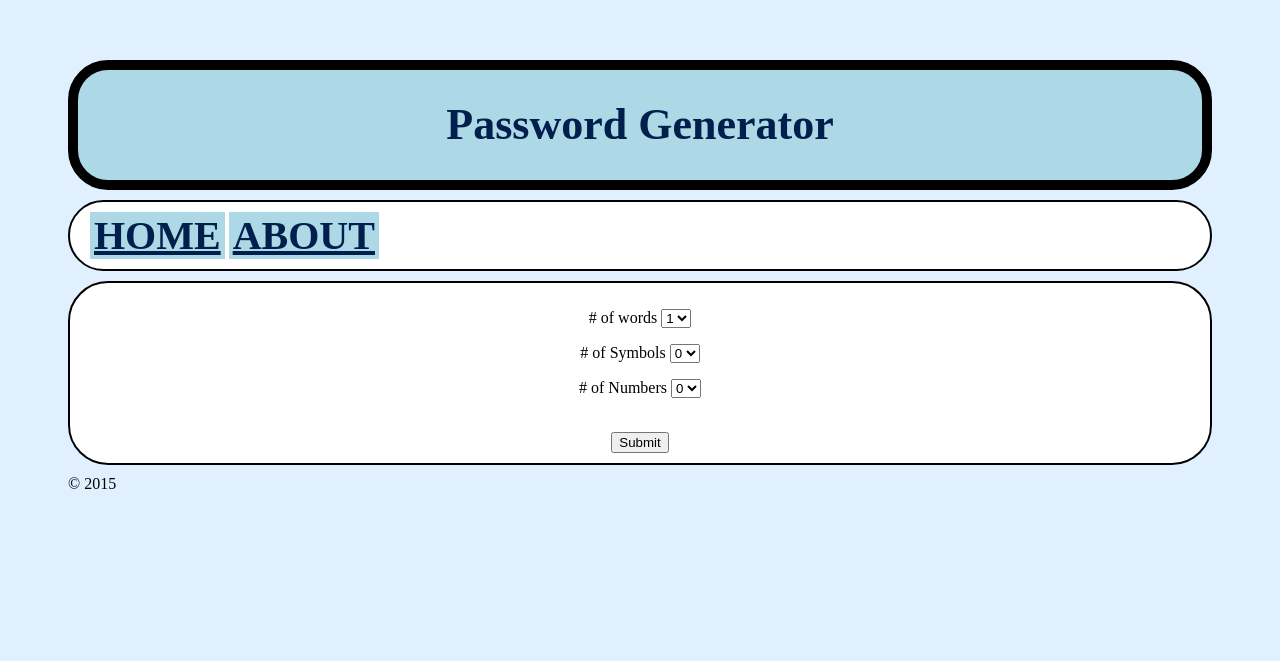
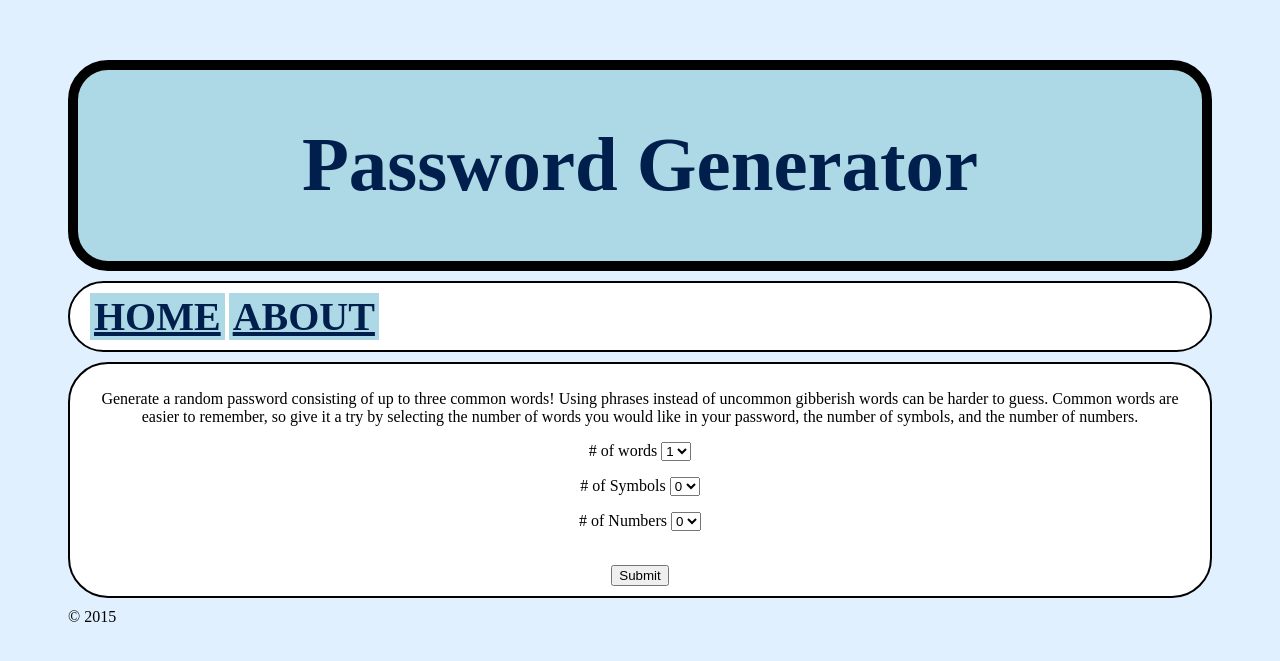
Before and after one commit to acbrunso/p2, a PHP site: page / in a window 1280 px wide. Shown: the top 661 px of the page. Run offline with PHP 8.4, Linux system fonts and the light colour scheme; data that the repository does not hold is empty.

Commit message:
stylized. added word bank. separated logic.

```diff
--- a/header.php
+++ b/header.php
@@ -8,7 +8,9 @@
 
   <div id="nav">
     <ul>
+      <span class="top">
       <li><a href="index.php?thePage=home">Home</a></li>
       <li><a href="index.php?thePage=about">About</a></li>
+    </span>
     </ul>
   </div>
--- a/home.php
+++ b/home.php
@@ -1,7 +1,15 @@
+
 
 
 
   <div id="section">
+    <p>
+    Generate a random password consisting of up to three common words!
+    Using phrases instead of uncommon gibberish words can be harder to guess.
+    Common words are easier to remember, so give it a try by selecting
+    the number of words you would like in your password, the number of symbols,
+    and the number of numbers.
+    </p>
     <label><?php echo $pWord ?></label>
     <form name="input" action="index.php" method="get">
       <p># of words
--- a/logic.php
+++ b/logic.php
@@ -1,38 +1,69 @@
 
 <?php
-  $word=file_get_contents("http://www.paulnoll.com/Books/Clear-English/words-01-02-hundred.html");
-  $numberOfMatches = preg_match_all ("/<li>(.*)<\/li>/U", trim(preg_replace('/\s+/', ' ', $word)), $result);
-    $result1=implode(',', $result[1]);
-  $i=0;
+  /* file:         logic.php
+     Usage:        This file is used to select a random password.
+                   It allows up to 3 words to be combined, special
+                   characters, and numbers to be used.
+  */
+
+  //useful if someone tries to type a higher number in the address bar
+  $MAX_NUM_WORDS=3;
+  $MAX_NUM_CHARS=3;
+  $MAX_NUM_NUMS=3;
+
+  //remove special characters from strings
+  function clean($string) {
+     return preg_replace('/[^A-Za-z0-9\-]/', '', $string); // Removes special chars.
+  }
+/*************************************************************************************/
+
+  //read in the words from the file on a single line
+  $word=file("wordList.txt");
+  //convert it to a 2 dimensional array. Index [0][n] is line 1
+  $result = array_map(function($v){
+    return explode("  ", $v);
+  }, file("wordList.txt", FILE_IGNORE_NEW_LINES |FILE_SKIP_EMPTY_LINES));
+
+  //initialize vars
   $pWord="";
   $numChars="";
   $numNums="";
   $numWords="";
   if(isset($_GET['numOfWords']))
     $numWords=$_GET['numOfWords'];
+  //prevents users from typing random stuff in the adderss bar
+  if($numWords > $MAX_NUM_WORDS) {
+    $numWords=1;
+  }
+  //prevents users from typing random stuff in the adderss bar
   if(isset($_GET['numOfChars']))
     $numChars=$_GET['numOfChars'];
+  if($numChars > $MAX_NUM_CHARS) {
+    $numChars = 0;
+  }
+
+  //prevents users from typing random stuff in the adderss bar
   if(isset($_GET['numOfNums']))
     $numNums=$_GET['numOfNums'];
+  if($numNums >$MAX_NUM_NUMS)
+    $numNums=0;
 
-  $g = 0;
-  while( $g < $numWords) {
-    $temp = trim($result[1][rand(0, $numberOfMatches-1)]);
-    if(strlen($temp) > 4) {
+  //create password with selected number of words.
+  for($g=0; $g < $numWords; $g++) {
+    $temp = $result[0][rand(0, count($result[0]))];
+    //if(strlen($temp) > 4) {
     $pWord=$pWord . $temp;
-      $g++;
   }
-  }
+
+  //clean out any special characters that may be in the file
+  $pWord=clean($pWord);
+
+  //add characters
   for($f=0; $f<$numChars; $f++) {
     $pWord=$pWord . chr(rand(33, 45));
   }
+  //add numbers
   for($e=0; $e<$numNums; $e++) {
     $pWord=$pWord . rand(0, 9);
   }
-
-
-    function clean($string) {
-       return preg_replace('/[^A-Za-z0-9\-]/', '', $string); // Removes special chars.
-    }
-
 ?>
--- a/style.css
+++ b/style.css
@@ -4,8 +4,9 @@
   margin-right: 60px;
   margin-top: 60px;
 }
+
 #header {
-  font-size: 22px;
+  font-size: 3vw;
   float: center;
   text-align: center;
   margin-left: auto;
@@ -38,7 +39,7 @@
 
 label {
 
-  font-size: 60px;
+  font-size: 5vw;
   background-color: grey;
   border-radius: 5px;
   vertical-align: center;
@@ -58,11 +59,11 @@ li {
 
 }
 
-a:hover, a:visited:hover {
+.top a:hover, .top a:visited:hover {
     background-color: #3388FF;
 }
 
-a:link, a:visited {
+.top a:link, .top a:visited {
     width: 120px;
     font-weight: bold;
     color: #001F4C;
@@ -74,6 +75,11 @@ a:link, a:visited {
 
 }
 
+.body2 a:hover, .body2 a:visited:hover {
+}
+
+.body2 a:link, .body2 a:visited {
+}
 
 h2 {
   font-size: 40px;
```
Also changed, not shown: about.php (+8 -2 lines), wordList.txt (added, +1 -0 lines). Lines whose indentation alone changed are shown as unchanged.
